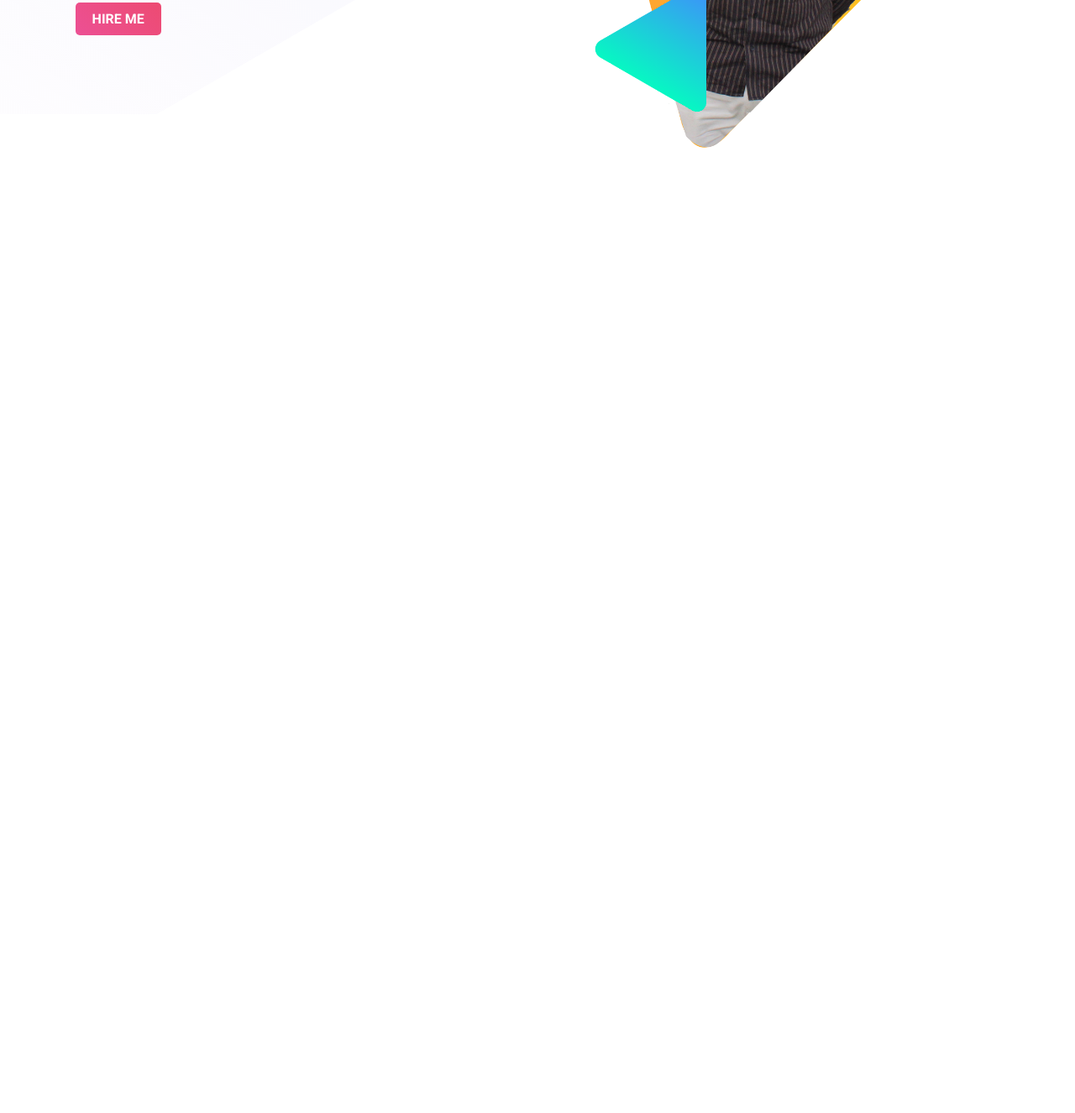
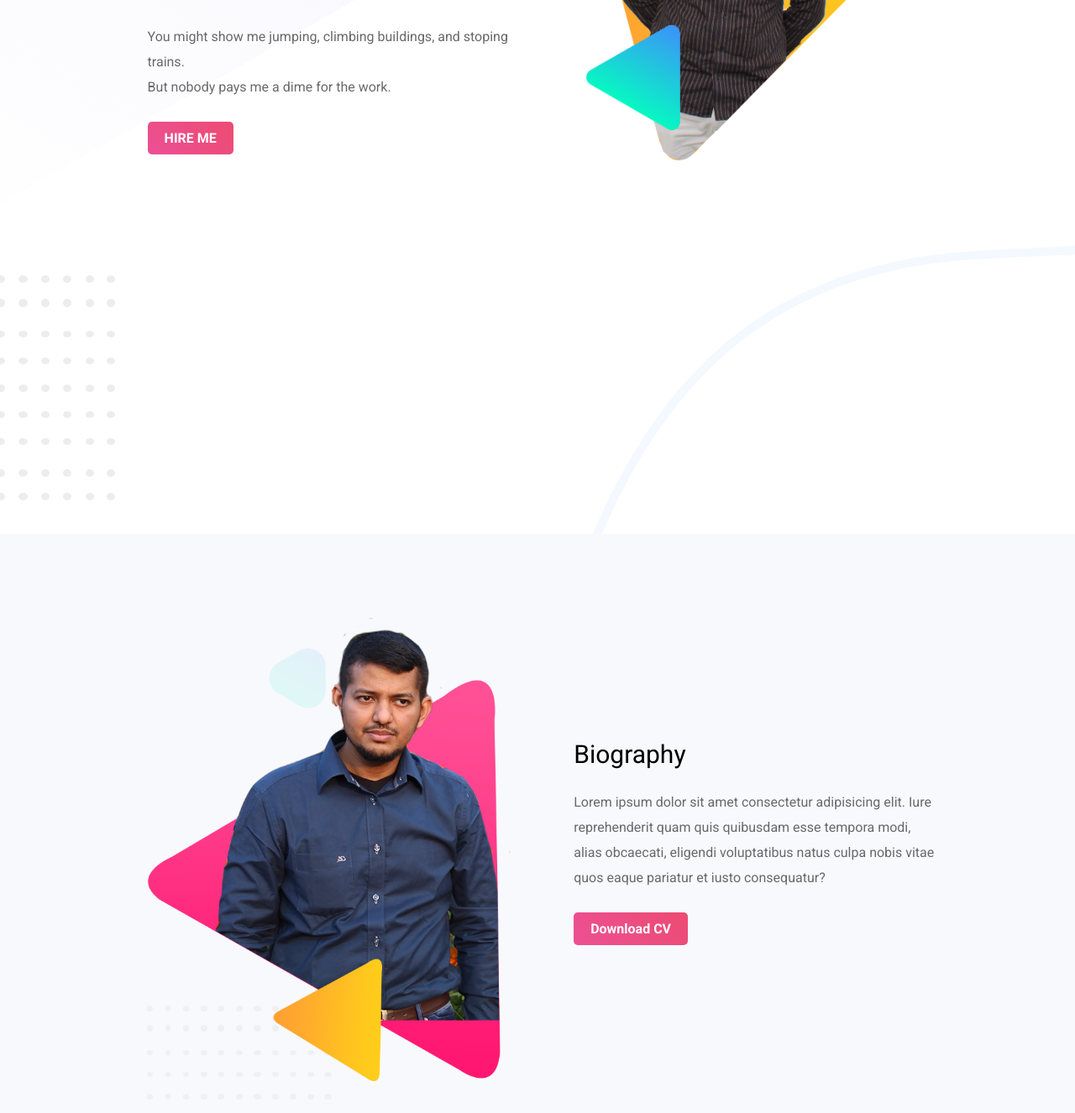
Before and after one commit to rahmatullah23/personal-website, a plain HTML site: page index.html in a window 1280 px wide. Shown: the part 364-1690 px from the top of the page at 84% size. Before the commit the page ends 800 px from the top, so only its background shows below. Drawn offline with Linux system fonts and the light colour scheme.

Commit message:
biography

```diff
--- a/index.html
+++ b/index.html
@@ -12,14 +12,29 @@
         <div class="half-width text-area">
             <h2>Hello I'm</h2>
             <h1 class="name-highlight">Rahmatullah</h1>
-            <p>You might show me jumping, climbing buildings, and stoping trains. But nobody pays me
+            <p>You might show me jumping, climbing buildings, and stoping trains. <br> But nobody pays me
             a dime for the work.</p>
             <a href="" class="link-button" target="_blank">HIRE ME</a>
         </div>
 
         <div class="half-width">
-            <img src="me.png" alt="">
+            <img  src="me.png" alt="">
         </div>
+
+
+    </section>
+
+    <section class="biography">
+        <div class="half-width">
+            <img  src="me2.png" alt="">
+        </div>
+        <div class="half-width text-area">
+            <h2>Biography</h2>
+            <p>Lorem ipsum dolor sit amet consectetur adipisicing elit. Iure reprehenderit quam quis quibusdam esse tempora modi, alias obcaecati, eligendi voluptatibus natus culpa nobis vitae quos eaque pariatur et iusto consequatur?</p>
+            <a href="" class="link-button" target="_blank">Download CV</a>
+        </div>
+
+
 
 
     </section>
--- a/style.css
+++ b/style.css
@@ -28,7 +28,8 @@ h1{
 
 }
 section{
-    height: 500px;
+    height: 800px;
+    padding: 100px;
 }
 .text-area {
     padding-top: 120px ;
@@ -38,3 +39,11 @@ section{
     line-height: 30px;
     color: dimgray;
 }
+.text-area h2{
+    font-size: 30px;
+    font-weight: 400;
+
+}
+.biography{
+    background-image: url(biography-bg.png);
+}
```
Also changed, not shown: me 2.jpg (deleted), me2.png (added).
